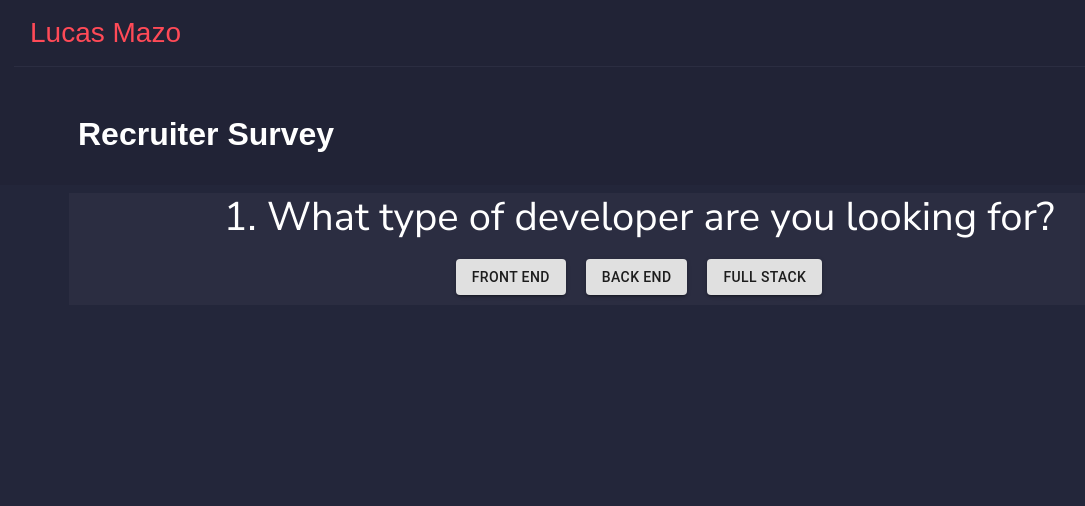
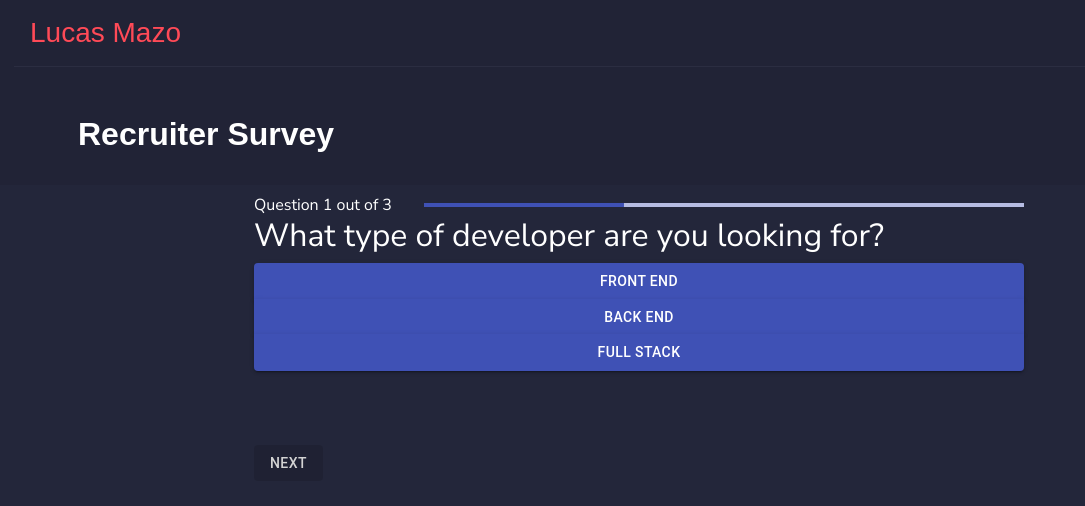
Before and after one commit to lucasmazo32/portfolio-v2, a React (Create React App) app: page /recruiter/survey in a window 1280 px wide. Shown: the top 506 px of the page, without its empty margins (1-1086 px from the left). Built offline with nearby package versions, Linux system fonts and the light colour scheme; a web font is replaced by a local one.

Commit message:
working on the multiple choice logic

```diff
--- a/package.json
+++ b/package.json
@@ -4,6 +4,7 @@
   "private": true,
   "dependencies": {
     "@material-ui/core": "^4.11.0",
+    "@material-ui/lab": "^4.0.0-alpha.56",
     "@testing-library/jest-dom": "^4.2.4",
     "@testing-library/react": "^9.3.2",
     "@testing-library/user-event": "^7.1.2",
--- a/src/assets/styles/Answer.scss
+++ b/src/assets/styles/Answer.scss
@@ -1,4 +1,7 @@
 .Answer {
+  margin-top: 50px;
+  font-size: 1.2rem;
+  width: 100%;
   .MuiButton-contained {
     background-color: #FF4A57;
     color: #F5F5F6;
--- /dev/null
+++ b/src/assets/styles/Question.scss
@@ -0,0 +1,13 @@
+.Question {
+  width: 100%;
+  .options {
+    display: flex;
+    width: 100%;
+    .MuiButtonGroup-root {
+      width: 100%;
+    }
+    button {
+      width: 100%;
+    }
+  }
+}
--- a/src/assets/styles/RecruiterNav.scss
+++ b/src/assets/styles/RecruiterNav.scss
@@ -9,6 +9,9 @@
   .text {
     font-weight: bold;
     padding: 3rem 0 2rem 4rem;
+    @media only screen and (max-width: 768px) {
+      padding: 3rem 0 2rem 1rem;
+    }
   }
   .survey-duration {
     display: flex;
@@ -16,6 +19,9 @@
     padding-bottom: 1rem;
     div {
       margin-right: 4rem;
+      @media only screen and (max-width: 576px) {
+        margin-right: 5%;
+      }
       h3 {
         font-size: 1.6rem;
         font-weight: bold;
--- a/src/assets/styles/Survey.scss
+++ b/src/assets/styles/Survey.scss
@@ -1,18 +1,29 @@
 .Survey {
   display: flex;
   position: relative;
+  max-width: 800px;
   margin: 0 auto;
   flex-flow: column;
   justify-content: space-around;
   align-items: center;
-  background-color: #2B2D41;
   h1 {
-    text-align: center;
+    width: 100%;
+    font-size: 2rem;
   }
-  .options {
+  .MuiLinearProgress-root {
+    flex-grow: 1;
+  }
+  .feedback {
     display: flex;
-    button {
-      margin: 10px;
+    align-items: center;
+    width: 100%;
+    span {
+      margin-right: 2rem;
     }
   }
+  .MuiButton-contained.Mui-disabled {
+    align-self: flex-start;
+    color: lightgrey;
+    margin-top: 50px;
+  }
 }
--- a/src/components/Answer.jsx
+++ b/src/components/Answer.jsx
@@ -7,9 +7,9 @@ export default function Answer({ ans, handleNext, handleStop }) {
   const renderButton = (() => {
     switch (ans.now) {
       case 'next':
-        return <Button onClick={() => handleNext()}>Next question</Button>;
+        return <Button variant="contained" color="secondary" onClick={() => handleNext()}>Next question</Button>;
       case 'stop':
-        return <Button onClick={() => handleStop()}>Go to main page</Button>;
+        return <Button variant="contained" color="secondary" onClick={() => handleStop()}>Go to main page</Button>;
       default:
         return null;
     }
@@ -17,8 +17,8 @@ export default function Answer({ ans, handleNext, handleStop }) {
 
   return (
     <section className="Answer">
-      <h4>{ans.text}</h4>
-      { renderButton() }
+      <h4>{ ans ? ans.text : null }</h4>
+      { ans ? renderButton() : null }
     </section>
   );
 }
--- a/src/components/Question.jsx
+++ b/src/components/Question.jsx
@@ -1,15 +1,70 @@
-import React from 'react';
+import React, { useState } from 'react';
 import PropTypes from 'prop-types';
-import { Button } from '@material-ui/core';
+import { Button, ButtonGroup } from '@material-ui/core';
+import { ToggleButtonGroup, ToggleButton } from '@material-ui/lab';
+import '../assets/styles/Question.scss';
 
-export default function Question({ qnaOptions, handleOption }) {
+export default function Question({
+  qnaOptions, handleOption,
+  qnaMC, stack,
+}) {
+  const [technologies, setTechnologies] = useState([]);
+
   const options = qnaOptions ? (qnaOptions.map((option) => (
     <Button key={option} variant="contained" onClick={(e) => handleOption(e)}>{option}</Button>
   ))) : null;
 
+  const renderMC = () => {
+    if (qnaMC[0]) {
+      if (stack === 'Front end') {
+        return qnaMC[0].map((framework) => (
+          <ToggleButton key={framework} value={framework} aria-label={framework}>
+            {framework}
+          </ToggleButton>
+        ));
+      }
+      return null;
+    }
+    return null;
+  };
+
+  const handleMC = (e) => {
+    let frwk;
+    if (e.target.value) {
+      frwk = e.target.value;
+    } else {
+      frwk = e.target.innerHTML;
+    }
+    if (technologies.includes(frwk)) {
+      const ind = technologies.indexOf(frwk);
+      setTechnologies((tech) => {
+        tech.splice(ind, 1);
+        return tech;
+      });
+    } else {
+      setTechnologies((tech) => {
+        tech.push(frwk);
+        return tech;
+      });
+    }
+  };
+
   return (
     <section className="Question">
-      <div className="options">{options}</div>
+      <div className="options">
+        <ButtonGroup
+          orientation="vertical"
+          color="primary"
+          aria-label="vertical outlined primary button group"
+        >
+          {options}
+        </ButtonGroup>
+      </div>
+      <div className="multiple-choice">
+        <ToggleButtonGroup onChange={handleMC} aria-label="text formatting">
+          { renderMC() }
+        </ToggleButtonGroup>
+      </div>
     </section>
   );
 }
@@ -17,9 +72,13 @@ export default function Question({ qnaOptions, handleOption }) {
 Question.propTypes = {
   qnaOptions: PropTypes.arrayOf(PropTypes.string),
   handleOption: PropTypes.func,
+  stack: PropTypes.string,
+  qnaMC: PropTypes.arrayOf(PropTypes.array),
 };
 
 Question.defaultProps = {
   qnaOptions: null,
   handleOption: null,
+  stack: null,
+  qnaMC: null,
 };
--- a/src/components/RecruiterNav.jsx
+++ b/src/components/RecruiterNav.jsx
@@ -24,5 +24,9 @@ export default function RecruiterNav({ time }) {
 }
 
 RecruiterNav.propTypes = {
-  time: PropTypes.bool.isRequired,
+  time: PropTypes.bool,
 };
+
+RecruiterNav.defaultProps = {
+  time: false,
+};
--- a/src/containers/Survey.jsx
+++ b/src/containers/Survey.jsx
@@ -1,5 +1,7 @@
+/* eslint-disable max-len */
 import React, { useState } from 'react';
 import { useHistory } from 'react-router-dom';
+import { LinearProgress, Button } from '@material-ui/core';
 import qna from '../helpers/questions';
 import '../assets/styles/Survey.scss';
 import Question from '../components/Question';
@@ -9,11 +11,15 @@ import RecruiterNav from '../components/RecruiterNav';
 export default function Survey() {
   const [question, setQuestion] = useState(1);
   const [answer, setAnswer] = useState(null);
+  const [stack, setStack] = useState(null);
 
   const history = useHistory();
 
   const handleOption = (e) => {
     setAnswer(e.target.innerHTML);
+    if (question === 1) {
+      setStack(e.target.innerHTML);
+    }
   };
 
   const handleNext = () => {
@@ -28,12 +34,17 @@ export default function Survey() {
   return (
     <>
       <RecruiterNav />
-      <section className="Survey container-xl">
-        <h1>{`${question}. ${qna[question].q}`}</h1>
+      <section className="Survey container-fluid">
+        <div className="feedback">
+          <span>{`Question ${question} out of 3`}</span>
+          <LinearProgress variant="determinate" value={(question / 3) * 100} />
+        </div>
+        <h1>{qna[question].q}</h1>
+        <Question handleOption={handleOption} qnaOptions={qna[question].op} qnaMC={[qna[question].mcfront, qna[question].mcback, qna[question].mcql]} stack={stack} />
         {
           answer
             ? <Answer ans={qna[question].ans[answer]} handleNext={handleNext} handleStop={handleStop} />
-            : <Question handleOption={handleOption} qnaOptions={qna[question].op} />
+            : <Button variant="contained" color="secondary" disabled>Next</Button>
         }
       </section>
     </>
```
Also changed, not shown: 1 other file (tests, documents, lock files or other folders).
